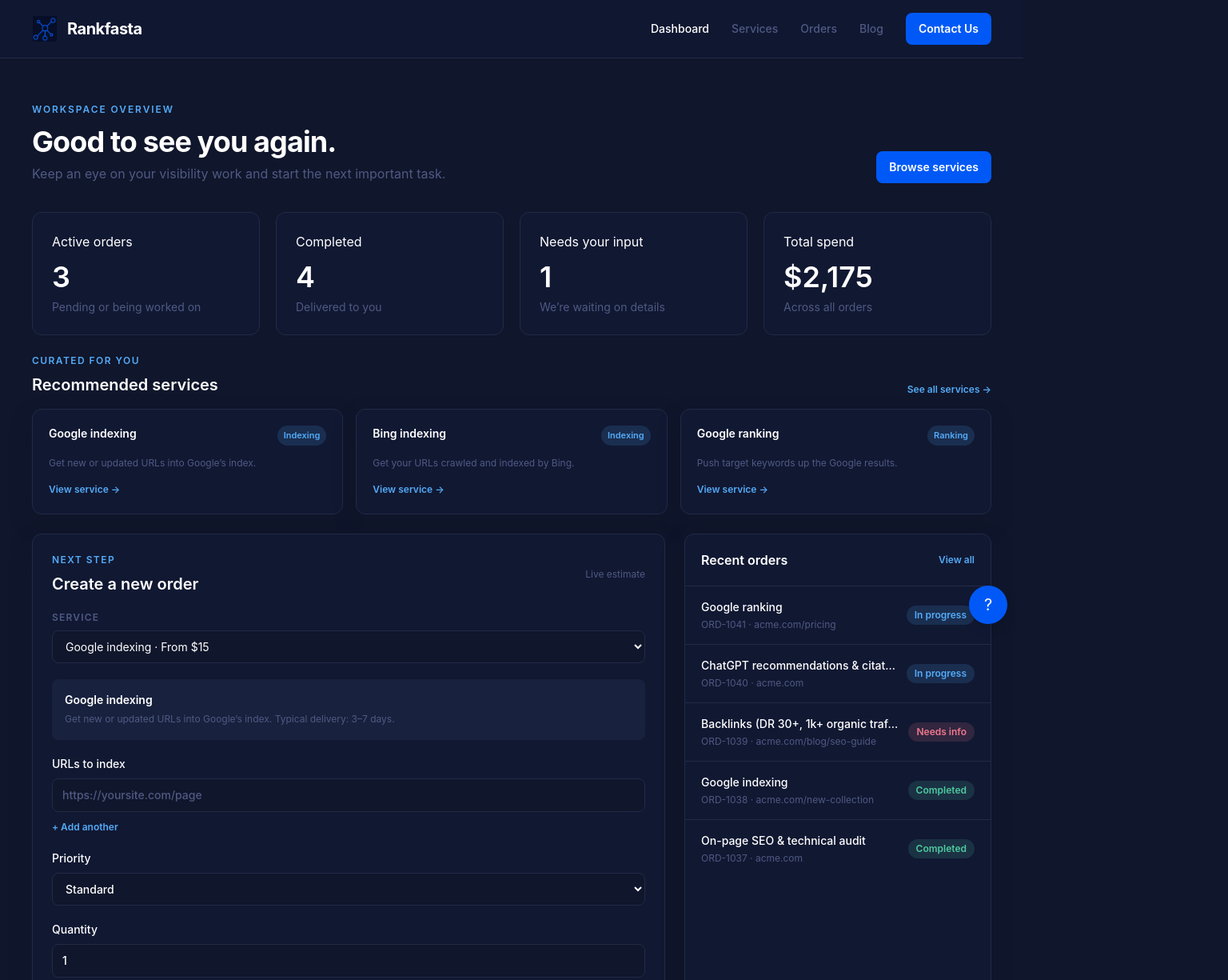
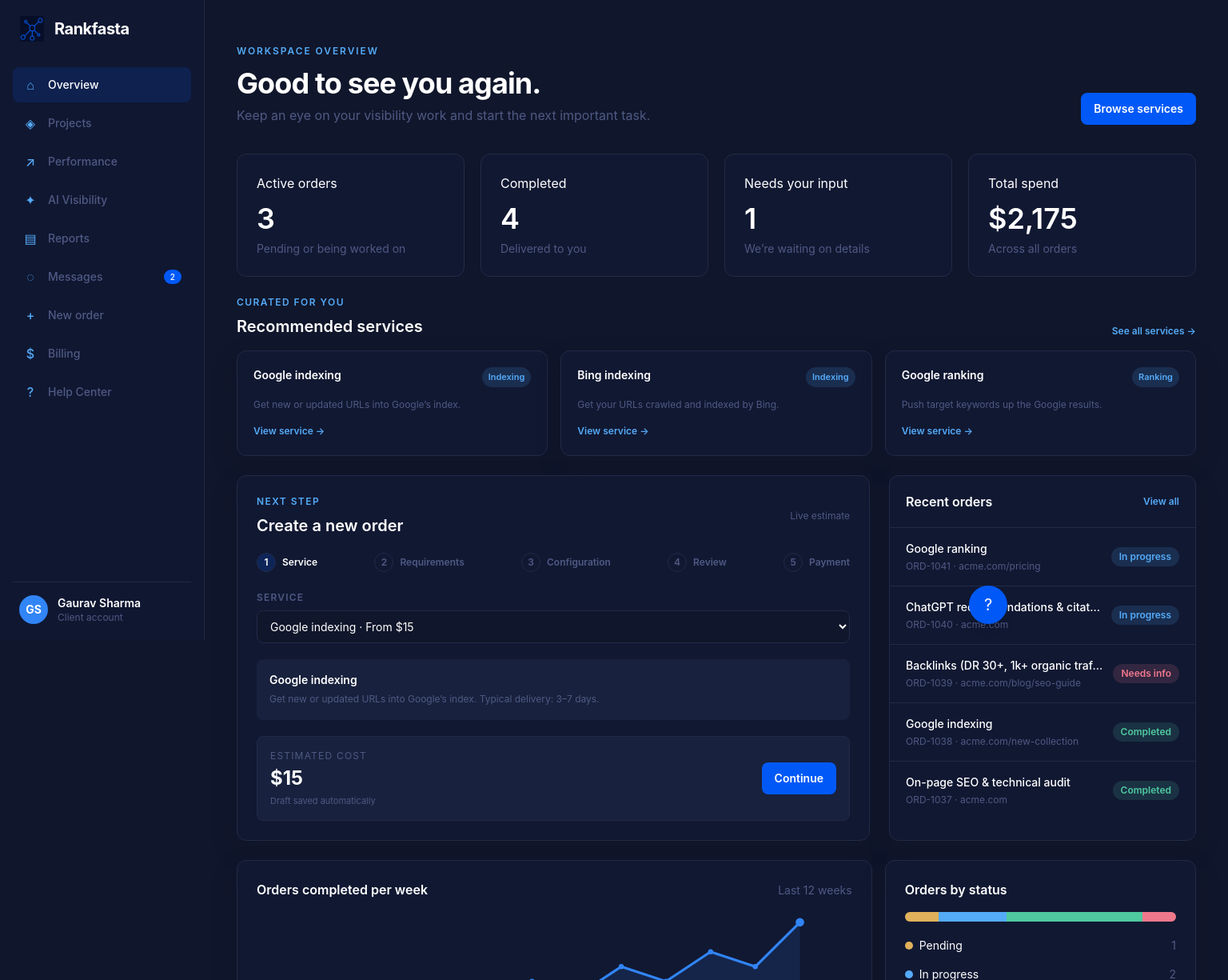
Before and after one commit to Gaurav775-Git/Dashboard, a React (Vite) app in the folder client/: page / in a window 1280 px wide. Shown: the top 1225 px of the page at 80% size, 1536 px wide, since content can reach past the window. Built offline with nearby package versions, Linux system fonts and the light colour scheme.

Commit message:
Ui update

```diff
--- a/client/src/components/Navbar.jsx
+++ b/client/src/components/Navbar.jsx
@@ -1,32 +1,39 @@
 import React from 'react'
 import logo from '../assets/Rankfasta-logo.jpg'
-import Button from './ui/Button'
 
 const Navbar = ({ activeTab = 'Overview', onNavigate }) => {
   const [isOpen, setIsOpen] = React.useState(false)
-  const links = [['Overview', 'Dashboard'], ['Services', 'Services'], ['Orders', 'Orders'], ['Blog', 'Blog']]
+  const links = [
+    ['Overview', 'Overview', '⌂'],
+    ['Projects', 'Projects', '◈'],
+    ['Performance', 'Performance', '↗'],
+    ['AI Visibility', 'AI Visibility', '✦'],
+    ['Reports', 'Reports', '▤'],
+    ['Messages', 'Messages', '◌'],
+    ['Services', 'New order', '+'],
+    ['Billing', 'Billing', '$'],
+    ['Help Center', 'Help Center', '?'],
+  ]
   const navigate = (tab) => {
-    if (tab !== 'Blog') onNavigate?.(tab)
+    onNavigate?.(tab === 'New order' ? 'Services' : tab === 'Projects' ? 'Orders' : tab)
     setIsOpen(false)
   }
 
   return (
-    <nav className="sticky top-0 z-40 w-full border-b border-rf-border bg-rf-nav/95 px-5 py-4 text-rf-text backdrop-blur md:px-10">
-      <div className="mx-auto flex max-w-7xl items-center justify-between gap-6">
-        <button type="button" onClick={() => navigate('Overview')} className="flex items-center gap-3">
+    <nav className="sticky top-0 z-40 flex h-16 w-full items-center justify-between border-b border-rf-border bg-rf-nav/95 px-5 text-rf-text backdrop-blur md:fixed md:inset-y-0 md:left-0 md:h-screen md:w-64 md:flex-col md:items-stretch md:border-b-0 md:border-r md:px-4 md:py-5">
+      <div className="flex items-center justify-between gap-3 md:block">
+        <button type="button" onClick={() => navigate('Overview')} className="flex items-center gap-3 px-2 md:mb-8">
           <img src={logo} alt="Rankfasta logo" className="h-8 w-8 rounded object-contain" />
           <span className="text-xl font-bold tracking-tight">Rankfasta</span>
         </button>
-        <div className="hidden items-center gap-7 md:flex">
-          {links.map(([tab, label]) => <button key={tab} type="button" onClick={() => navigate(tab)} className={`text-sm font-medium ${activeTab === tab ? 'text-rf-text' : 'text-rf-muted hover:text-rf-text'}`}>{label}</button>)}
-          <Button onClick={() => navigate('Services')}>Contact Us</Button>
-        </div>
         <button type="button" className="rounded-lg p-2 text-rf-text md:hidden" aria-label={isOpen ? 'Close menu' : 'Open menu'} aria-expanded={isOpen} onClick={() => setIsOpen(!isOpen)}>{isOpen ? '×' : '☰'}</button>
       </div>
-      {isOpen && <div className="mx-auto mt-4 flex max-w-7xl flex-col gap-2 border-t border-rf-border pt-4 md:hidden">
-        {links.map(([tab, label]) => <button key={tab} type="button" onClick={() => navigate(tab)} className={`rounded-lg px-3 py-2 text-left text-sm font-medium ${activeTab === tab ? 'bg-rf-surface-soft text-rf-text' : 'text-rf-muted hover:text-rf-text'}`}>{label}</button>)}
-        <Button className="mt-2 w-full" onClick={() => navigate('Services')}>Contact Us</Button>
-      </div>}
+      <div className={`${isOpen ? 'flex' : 'hidden'} absolute left-0 right-0 top-16 flex-col gap-1 border-b border-rf-border bg-rf-nav p-4 md:static md:flex md:flex-1 md:border-0 md:bg-transparent md:p-0`}>
+        {links.map(([tab, label, icon]) => <button key={tab} type="button" onClick={() => navigate(tab)} className={`flex items-center gap-3 rounded-lg px-3 py-2.5 text-left text-sm font-medium ${activeTab === tab || (tab === 'Projects' && activeTab === 'Orders') ? 'bg-rf-primary/15 text-rf-text' : 'text-rf-muted hover:bg-rf-surface-soft hover:text-rf-text'}`}><span className="w-5 text-center text-base text-rf-blue-light">{icon}</span>{label}{tab === 'Messages' && <span className="ml-auto rounded-full bg-rf-primary px-2 py-0.5 text-[10px] text-rf-text">2</span>}</button>)}
+      </div>
+      <div className="hidden border-t border-rf-border pt-4 md:block">
+        <div className="flex items-center gap-3 px-2"><div className="flex h-9 w-9 items-center justify-center rounded-full bg-rf-blue text-sm font-bold text-rf-text">GS</div><div className="min-w-0"><p className="truncate text-sm font-semibold text-rf-text">Gaurav Sharma</p><p className="text-xs text-rf-muted">Client account</p></div></div>
+      </div>
     </nav>
   )
 }
--- a/client/src/components/OrderForm.jsx
+++ b/client/src/components/OrderForm.jsx
@@ -1,43 +1,79 @@
-import { useState } from 'react'
+import { useEffect, useState } from 'react'
 import { SERVICES } from '../api/services'
 import Button from './ui/Button'
 import Toggle from './ui/Toggle'
 
 const initialAnswers = (service) => Object.fromEntries(service.fields.map((field) => [field.id, field.type === 'list' || field.type === 'keywords' ? [''] : '']))
+const readDraft = (service) => {
+  const saved = window.localStorage.getItem(`rankfasta-draft-${service.id}`)
+  if (!saved) return null
+  try {
+    return JSON.parse(saved)
+  } catch {
+    window.localStorage.removeItem(`rankfasta-draft-${service.id}`)
+    return null
+  }
+}
 
 const OrderForm = ({ service: initialService, services = SERVICES, onClose, onSubmit, embedded = false }) => {
   const [service, setService] = useState(initialService)
-  const [answers, setAnswers] = useState(initialAnswers(initialService))
-  const [qty, setQty] = useState(1)
-  const [addOn, setAddOn] = useState(false)
+  const [answers, setAnswers] = useState(() => readDraft(initialService)?.answers || initialAnswers(initialService))
+  const [qty, setQty] = useState(() => readDraft(initialService)?.qty || 1)
+  const [addOn, setAddOn] = useState(() => Boolean(readDraft(initialService)?.addOn))
   const [error, setError] = useState('')
+  const [step, setStep] = useState(() => Math.min(Number(readDraft(initialService)?.step) || 0, 4))
+  const stages = ['Service', 'Requirements', 'Configuration', 'Review', 'Payment']
 
-  const selectService = (nextService) => { setService(nextService); setAnswers(initialAnswers(nextService)); setError('') }
+  useEffect(() => {
+    window.localStorage.setItem(`rankfasta-draft-${service.id}`, JSON.stringify({ answers, qty, addOn, step }))
+  }, [answers, qty, addOn, step, service.id])
+
+  const selectService = (nextService) => {
+    const draft = readDraft(nextService)
+    setService(nextService)
+    setAnswers(draft?.answers || initialAnswers(nextService))
+    setQty(draft?.qty || 1)
+    setAddOn(Boolean(draft?.addOn))
+    setStep(Math.min(Number(draft?.step) || 0, 4))
+    setError('')
+  }
   const update = (id, value) => setAnswers((current) => ({ ...current, [id]: value }))
   const updateList = (id, index, value) => { const values = [...answers[id]]; values[index] = value; update(id, values) }
+  const validateRequirements = () => {
+    const missing = service.fields.find((field) => field.required && (!answers[field.id] || (Array.isArray(answers[field.id]) && !answers[field.id].some(Boolean))))
+    if (missing) { setError(`${missing.label} is required.`); return false }
+    return true
+  }
   const submit = (event) => {
     event.preventDefault()
-    const missing = service.fields.find((field) => field.required && (!answers[field.id] || (Array.isArray(answers[field.id]) && !answers[field.id].some(Boolean))))
-    if (missing) { setError(`${missing.label} is required.`); return }
+    if (step < 4) {
+      if (step === 1 && !validateRequirements()) return
+      setError('')
+      setStep((current) => current + 1)
+      return
+    }
+    if (!validateRequirements()) { setStep(1); return }
+    window.localStorage.removeItem(`rankfasta-draft-${service.id}`)
     onSubmit({ service, answers, qty: Number(qty) || 1 })
   }
   const content = <form onSubmit={submit} className="space-y-5">
-    <label className="block text-xs font-semibold uppercase tracking-[0.1em] text-rf-muted" htmlFor="service-select">Service
+    <div className="flex items-center justify-between gap-2 overflow-x-auto pb-1" aria-label="Order progress">{stages.map((label, index) => <div key={label} className={`flex min-w-max items-center gap-2 text-xs font-semibold ${index === step ? 'text-rf-text' : index < step ? 'text-rf-success' : 'text-rf-muted'}`}><span className={`flex h-6 w-6 items-center justify-center rounded-full border ${index <= step ? 'border-rf-primary bg-rf-primary/20' : 'border-rf-border'}`}>{index < step ? '✓' : index + 1}</span>{label}</div>)}</div>
+    {step === 0 && <><label className="block text-xs font-semibold uppercase tracking-[0.1em] text-rf-muted" htmlFor="service-select">Service
       <select id="service-select" className="mt-2 w-full rounded-lg border border-rf-border bg-rf-bg px-3 py-2.5 text-sm font-normal normal-case tracking-normal text-rf-text focus:border-rf-primary focus:outline-none" value={service.id} onChange={(event) => selectService(services.find((item) => item.id === event.target.value) || service)}>
         {services.map((item) => <option key={item.id} value={item.id}>{item.name} · From ${item.price}</option>)}
       </select>
-    </label>
-    <div className="rounded-lg bg-rf-surface-soft p-4"><p className="text-sm font-semibold text-rf-text">{service.name}</p><p className="mt-1 text-xs leading-relaxed text-rf-muted">{service.desc} Typical delivery: {service.eta}.</p></div>
-    {service.fields.map((field) => <label key={field.id} className="block text-sm font-medium text-rf-text" htmlFor={`field-${field.id}`}>{field.label}
+    </label><div className="rounded-lg bg-rf-surface-soft p-4"><p className="text-sm font-semibold text-rf-text">{service.name}</p><p className="mt-1 text-xs leading-relaxed text-rf-muted">{service.desc} Typical delivery: {service.eta}.</p></div></>}
+    {step === 1 && service.fields.map((field) => <label key={field.id} className="block text-sm font-medium text-rf-text" htmlFor={`field-${field.id}`}>{field.label}
       {field.type === 'textarea' ? <textarea id={`field-${field.id}`} rows={3} className="mt-2 w-full rounded-lg border border-rf-border bg-rf-bg px-3 py-2.5 text-sm text-rf-text placeholder:text-rf-muted focus:border-rf-primary focus:outline-none" placeholder={field.placeholder} value={answers[field.id]} onChange={(event) => update(field.id, event.target.value)} /> :
         field.type === 'select' ? <select id={`field-${field.id}`} className="mt-2 w-full rounded-lg border border-rf-border bg-rf-bg px-3 py-2.5 text-sm text-rf-text focus:border-rf-primary focus:outline-none" value={answers[field.id]} onChange={(event) => update(field.id, event.target.value)}>{field.options.map((option) => <option key={option}>{option}</option>)}</select> :
           field.type === 'list' || field.type === 'keywords' ? <div className="mt-2 space-y-2">{answers[field.id].map((value, index) => <input key={index} id={`field-${field.id}-${index}`} type="text" required={field.required && index === 0} className="w-full rounded-lg border border-rf-border bg-rf-bg px-3 py-2.5 text-sm text-rf-text placeholder:text-rf-muted focus:border-rf-primary focus:outline-none" placeholder={field.placeholder} value={value} onChange={(event) => updateList(field.id, index, event.target.value)} />)}<button type="button" className="text-xs font-semibold text-rf-blue-light hover:text-rf-text" onClick={() => update(field.id, [...answers[field.id], ''])}>+ Add another</button></div> :
             <input id={`field-${field.id}`} type={field.type === 'url' ? 'url' : 'text'} required={field.required} className="mt-2 w-full rounded-lg border border-rf-border bg-rf-bg px-3 py-2.5 text-sm text-rf-text placeholder:text-rf-muted focus:border-rf-primary focus:outline-none" placeholder={field.placeholder} value={answers[field.id]} onChange={(event) => update(field.id, event.target.value)} />}
     </label>)}
-    <label className="block text-sm font-medium text-rf-text" htmlFor="quantity">Quantity<input id="quantity" type="number" min="1" max="100" className="mt-2 w-full rounded-lg border border-rf-border bg-rf-bg px-3 py-2.5 text-sm text-rf-text focus:border-rf-primary focus:outline-none" value={qty} onChange={(event) => setQty(event.target.value)} /></label>
-    <Toggle id="priority-addon" checked={addOn} onChange={(event) => setAddOn(event.target.checked)} label="Priority handling" description="Flag this order for a faster review." />
+    {step === 2 && <><label className="block text-sm font-medium text-rf-text" htmlFor="quantity">Package quantity<input id="quantity" type="number" min="1" max="100" className="mt-2 w-full rounded-lg border border-rf-border bg-rf-bg px-3 py-2.5 text-sm text-rf-text focus:border-rf-primary focus:outline-none" value={qty} onChange={(event) => setQty(event.target.value)} /></label><Toggle id="priority-addon" checked={addOn} onChange={(event) => setAddOn(event.target.checked)} label="Priority handling" description="Flag this order for a faster review." /></>}
+    {step === 3 && <div className="space-y-4 rounded-lg border border-rf-border bg-rf-surface-soft p-4"><p className="text-sm font-semibold text-rf-text">Review your order</p><dl className="grid gap-3 text-sm sm:grid-cols-2"><div><dt className="text-xs text-rf-muted">Service</dt><dd className="mt-1 text-rf-text">{service.name}</dd></div><div><dt className="text-xs text-rf-muted">Package quantity</dt><dd className="mt-1 text-rf-text">{qty}</dd></div><div><dt className="text-xs text-rf-muted">Priority handling</dt><dd className="mt-1 text-rf-text">{addOn ? 'Included' : 'Not selected'}</dd></div><div><dt className="text-xs text-rf-muted">Estimated total</dt><dd className="mt-1 text-rf-text">${service.price * (Number(qty) || 1)}</dd></div></dl><p className="text-xs text-rf-muted">You can review everything before payment. Results depend on the platform and campaign inputs; no rankings, indexing, or recommendations are guaranteed.</p></div>}
+    {step === 4 && <div className="rounded-lg border border-rf-border bg-rf-surface-soft p-4"><p className="text-sm font-semibold text-rf-text">Payment</p><p className="mt-2 text-sm leading-relaxed text-rf-muted">This demo uses a mock payment step. Your order will only be created after you confirm the total below.</p></div>}
     {error && <p role="alert" className="text-sm text-rf-danger">{error}</p>}
-    <div className="flex items-center justify-between gap-4 rounded-lg border border-rf-border bg-rf-surface-soft p-4"><div><p className="text-xs uppercase tracking-[0.1em] text-rf-muted">Estimated cost</p><p className="mt-1 text-2xl font-bold text-rf-text">${service.price * (Number(qty) || 1)}</p></div><Button type="submit">Submit order</Button></div>
+    <div className="flex items-center justify-between gap-4 rounded-lg border border-rf-border bg-rf-surface-soft p-4"><div><p className="text-xs uppercase tracking-[0.1em] text-rf-muted">Estimated cost</p><p className="mt-1 text-2xl font-bold text-rf-text">${service.price * (Number(qty) || 1)}</p><p className="mt-1 text-[11px] text-rf-muted">Draft saved automatically</p></div><div className="flex gap-2">{step > 0 && <Button type="button" variant="secondary" onClick={() => { setError(''); setStep((current) => current - 1) }}>Back</Button>}<Button type="submit">{step === 4 ? 'Confirm order' : 'Continue'}</Button></div></div>
   </form>
   return embedded ? content : <div className="fixed inset-0 z-50 flex items-center justify-center bg-rf-bg/80 p-4" onClick={onClose}><div role="dialog" aria-modal="true" aria-label={`Order ${service.name}`} onClick={(event) => event.stopPropagation()} className="max-h-[90vh] w-full max-w-lg overflow-y-auto rounded-xl border border-rf-border bg-rf-nav p-6">{content}<Button type="button" variant="secondary" className="mt-3 w-full" onClick={onClose}>Cancel</Button></div></div>
 }
--- a/client/src/pages/Dashboard.jsx
+++ b/client/src/pages/Dashboard.jsx
@@ -34,14 +34,14 @@ const Dashboard = () => {
   return (
     <div className="flex min-h-screen flex-col bg-rf-bg">
       <Navbar activeTab={tab} onNavigate={setTab} />
-      <main className="mx-auto w-full max-w-7xl flex-grow px-5 py-10 md:px-10 md:py-14">
+      <main className="mx-auto w-full max-w-7xl flex-grow px-5 py-10 md:ml-64 md:px-10 md:py-14">
         {selectedOrder ? <OrderDetail order={selectedOrder} onBack={() => setSelectedOrder(null)} onAddTracking={addTracking} /> : <>
           <div className="mb-9 flex flex-wrap items-end justify-between gap-4">
-            <div><p className="text-xs font-semibold uppercase tracking-[0.16em] text-rf-blue-light">Workspace overview</p><h1 className="mt-3 text-3xl font-bold tracking-tight text-rf-text md:text-4xl">Good to see you again.</h1><p className="mt-2 text-sm text-rf-muted md:text-base">Keep an eye on your visibility work and start the next important task.</p></div>
+            <div><p className="text-xs font-semibold uppercase tracking-[0.16em] text-rf-blue-light">{tab === 'Orders' ? 'Project workspace' : 'Workspace overview'}</p><h1 className="mt-3 text-3xl font-bold tracking-tight text-rf-text md:text-4xl">{tab === 'Orders' ? 'Your projects' : 'Good to see you again.'}</h1><p className="mt-2 text-sm text-rf-muted md:text-base">{tab === 'Orders' ? 'Follow progress, deliverables, and the next action for every campaign.' : 'Keep an eye on your visibility work and start the next important task.'}</p></div>
             <Button onClick={() => setTab('Services')}>Browse services</Button>
           </div>
           <div className="space-y-6">
-            {tab === 'Overview' && <>
+            {tab !== 'Services' && tab !== 'Orders' && <>
               {orders.length === 0 && <Card className="p-6"><div className="mb-5 flex flex-wrap items-center justify-between gap-3"><div><p className="text-xs font-semibold uppercase tracking-[0.12em] text-rf-blue-light">Quick start</p><h2 className="mt-2 text-xl font-semibold text-rf-text">Get your first order started</h2></div><span className="rounded-full bg-rf-surface-soft px-3 py-1.5 text-xs text-rf-muted">Takes about 2 minutes</span></div><Stepper steps={[{ title: 'Choose a service', description: 'Pick the outcome that matches your next growth task.', action: () => setTab('Services'), actionLabel: 'Browse services →' }, { title: 'Share the details', description: 'Tell us where to focus and add the context that matters.', action: () => setShowOrderForm(true), actionLabel: 'Start an order →' }, { title: 'Track progress', description: 'Follow updates from your workspace as work moves forward.' }]} /></Card>}
               <StatCards orders={orders} />
               <section><div className="mb-4 flex items-end justify-between gap-3"><div><p className="text-xs font-semibold uppercase tracking-[0.12em] text-rf-blue-light">Curated for you</p><h2 className="mt-2 text-xl font-semibold text-rf-text">Recommended services</h2></div><button type="button" onClick={() => setTab('Services')} className="text-xs font-semibold text-rf-blue-light hover:text-rf-text">See all services →</button></div><div className="grid gap-4 md:grid-cols-3">{SERVICES.slice(0, 3).map((service) => <Card key={service.id} className="p-5"><div className="flex items-start justify-between gap-3"><h3 className="text-sm font-semibold text-rf-text">{service.name}</h3><span className="rounded-full bg-rf-blue-light/15 px-2 py-1 text-[11px] font-semibold text-rf-blue-light">{service.category}</span></div><p className="mt-3 text-xs leading-relaxed text-rf-muted">{service.desc}</p><button type="button" onClick={() => setTab('Services')} className="mt-4 text-xs font-semibold text-rf-blue-light hover:text-rf-text">View service →</button></Card>)}</div></section>
```
